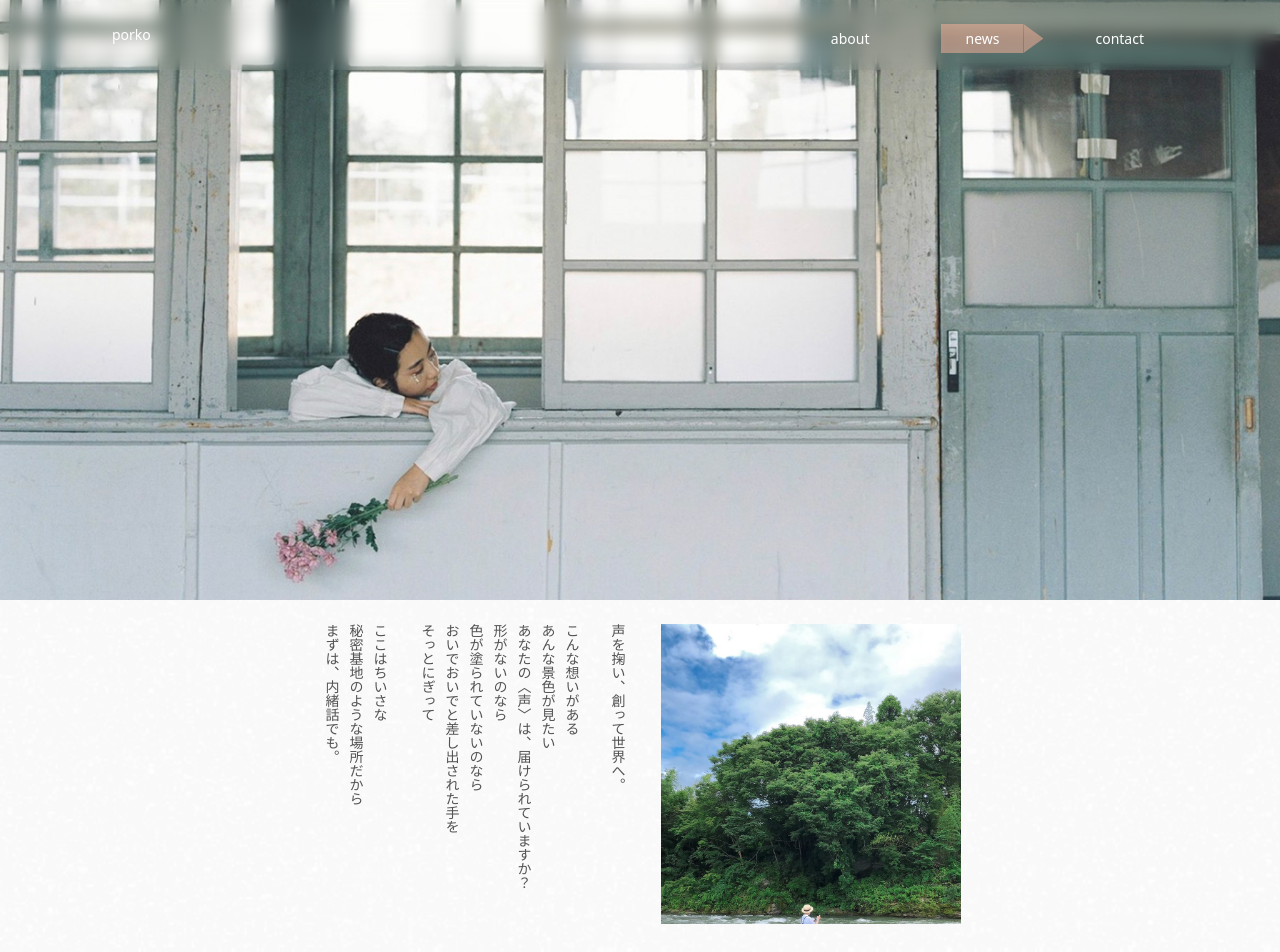
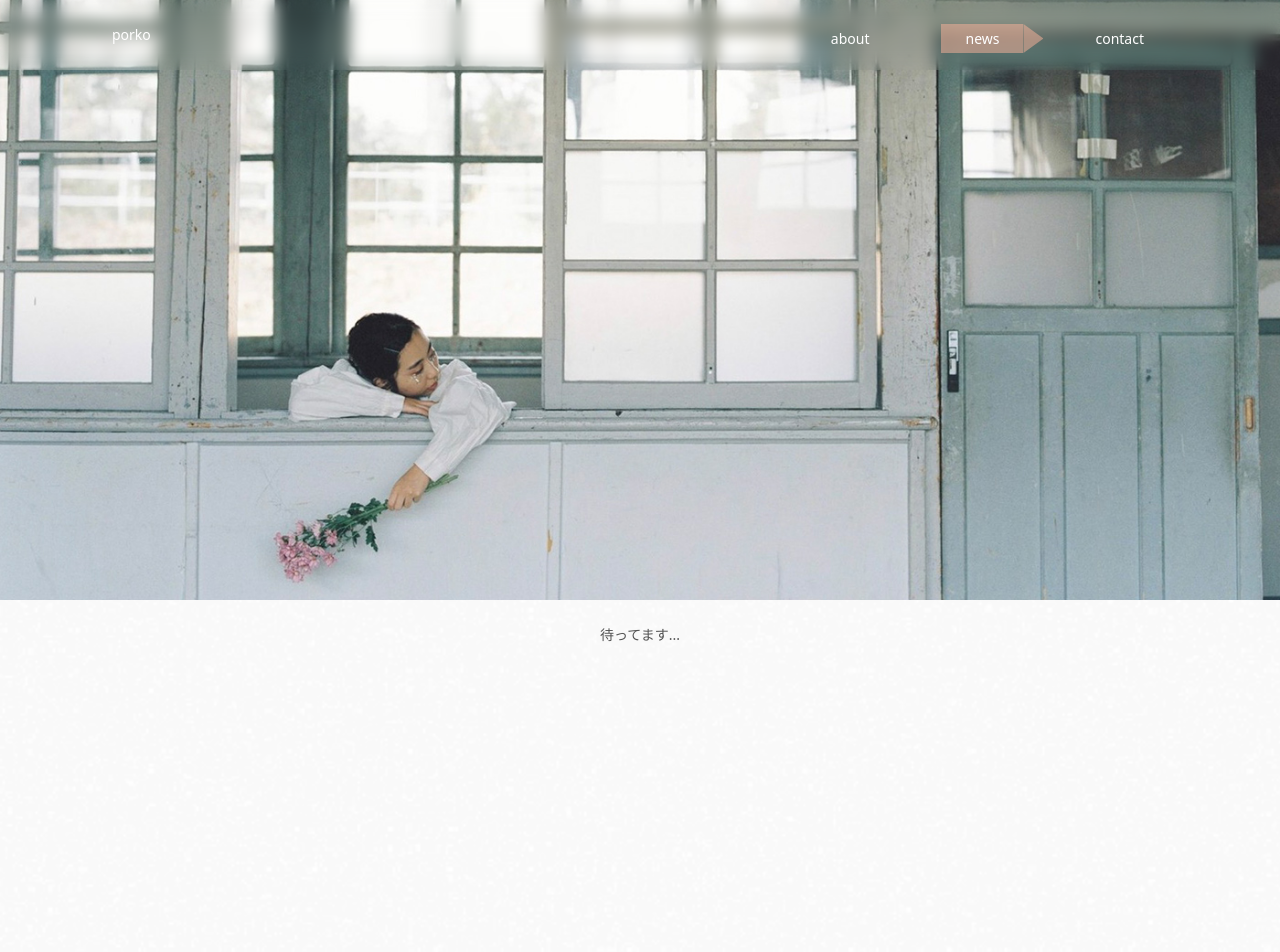
Before and after one commit to kaikojima05/porko, a Next.js app: page /news in a window 1280 px wide. Shown: the top 952 px of the page. Built offline with nearby package versions, Linux system fonts and the light colour scheme.

Commit message:
workslist ページに category を表示できるようにした

```diff
--- a/package.json
+++ b/package.json
@@ -33,6 +33,7 @@
     "react-dom": "18.2.0",
     "react-hook-form": "^7.44.3",
     "react-html-parser": "^2.0.2",
+    "react-paginate": "^8.2.0",
     "server-only": "^0.0.1",
     "tailwindcss": "3.3.2",
     "typescript": "5.1.3"
--- /dev/null
+++ b/pages/about/worksList/page/[number].tsx
@@ -0,0 +1,2 @@
+import { GetStaticPaths } from 'next'
+import Body from '@/ui/base/body'
--- a/pages/news/index.tsx
+++ b/pages/news/index.tsx
@@ -1,10 +1,10 @@
 import { useOnScrollAnimation } from "@/ui/hooks/useOnScrollAnimation";
 import Image from "next/image";
 import Body from "@/ui/base/body";
+import NewsPage from '@/ui/pages/news/section/main/index'
 
-export default function Home() {
+export default function News() {
   const backgroundRef = useOnScrollAnimation();
-  const sectionMessageRef = useOnScrollAnimation();
 
   return (
     <>
@@ -27,49 +27,6 @@ export default function Home() {
         }
         bodyClassName="h-[1800px]"
       >
-        <section className="">
-          <article>
-            <div
-              className="flex justify-center items-start flex-row-reverse gap-8 before-scroll-repeat"
-              ref={sectionMessageRef}
-            >
-              <div className="h-[300px] overflow-y-hidden">
-                <Image
-                  src="/images/LINE_ALBUM_230609.jpg"
-                  width={300}
-                  height={300}
-                  alt=""
-                  className="w-[300px] overflow-y-hidden"
-                />
-              </div>
-              <div className="flex flex-row-reverse gap-6">
-                <h2 className="writing-vertical">声を掬い、創って世界へ。</h2>
-                <p className="leading-6 writing-vertical text-[14px]">
-                  こんな想いがある
-                  <br />
-                  あんな景色が見たい
-                  <br />
-                  あなたの〈声〉は、届けられていますか？
-                  <br />
-                  形がないのなら
-                  <br />
-                  色が塗られていないのなら
-                  <br />
-                  おいでおいでと差し出された手を
-                  <br />
-                  そっとにぎって
-                </p>
-                <p className="leading-6 writing-vertical text-[14px]">
-                  ここはちいさな
-                  <br />
-                  秘密基地のような場所だから
-                  <br />
-                  まずは、内緒話でも。
-                </p>
-              </div>
-            </div>
-          </article>
-        </section>
       </Body>
     </>
   );
--- a/ui/base/about/body/index.tsx
+++ b/ui/base/about/body/index.tsx
@@ -79,7 +79,7 @@ const AboutBodyLayout = forwardRef<HTMLDivElement, AboutBodyLayoutProps>(
                     {name}
                   </h3>
                   <div className={classNames("my-6", "md:my-6")}>
-                    <p>{profileSentence}</p>
+                    {profileSentence}
                   </div>
                   <div className="flex justify-end">
                     <div
--- a/ui/base/body/index.tsx
+++ b/ui/base/body/index.tsx
@@ -17,6 +17,7 @@ export default function Body({
   bodyClassName,
 }: BodyProps) {
   const router = useRouter();
+
   return (
     <>
       <Header />
@@ -24,9 +25,9 @@ export default function Body({
       <main
         className={classNames(
           "w-full",
-          "pt-6 px-4",
-          "md:px-[17%]",
-          "xl:px-[22%]",
+          "pt-6 px-[0.9375rem]",
+          "lg:min-w-[58.125rem] lg:max-w-[58.125rem] lg:px-0 lg:mx-auto",
+          "xl:min-w-[62.5rem] xl:max-w-[62.5rem]",
           "overflow-x-hidden",
           `${bodyClassName}`
         )}
--- /dev/null
+++ b/ui/base/categoryList/index.tsx
@@ -0,0 +1,29 @@
+import classNames from 'classnames'
+import type { Works } from '@/ui/base/types/works'
+import Article from '@/ui/base/article'
+import Section from '@/ui/base/section'
+
+type CategoryListProps = {
+  works: Works[]
+}
+
+export default function CategoryList({ works }: CategoryListProps) {
+  const categoryList = works.map((item) => item.category)
+  const filterCategoryList = Array.from(new Set(categoryList.flat()))
+
+  return (
+    <Article>
+      <Section>
+        <div className={classNames('lg:flex lg:justify-center lg:items-center lg:gap-4')}>
+          {filterCategoryList &&
+            filterCategoryList.map((category, index) => (
+              <div key={index} className={classNames('lg:rounded-full lg:border lg:border-base-black lg:py-1.5 lg:px-8')}>
+                <p>{category}</p>
+              </div>
+            ))
+          }
+        </div>
+      </Section>
+    </Article >
+  );
+}
--- /dev/null
+++ b/ui/base/heading/index.tsx
@@ -0,0 +1,13 @@
+import classNames from 'classnames'
+
+type HeadingProps = {
+  heading: string;
+}
+
+export default function Heading({ heading }: HeadingProps) {
+  return (
+    <div className='text-center'>
+      <h2 className={classNames('text-[1rem] border-b border-base-black pb-2 px-4 inline-block', 'lg:text-[1.35rem] lg:px-6')}>{heading}</h2>
+    </div>
+  );
+}
--- a/ui/base/worksCard/index/index.tsx
+++ b/ui/base/worksCard/index/index.tsx
@@ -10,12 +10,14 @@ type WorksCardProps = {
   works: Works[];
   isMap?: boolean;
   isSlice?: boolean;
+  isWorksList?: boolean;
 };
 
 export default function WorksCard({
   works,
   isMap = false,
   isSlice = false,
+  isWorksList = false,
 }: WorksCardProps) {
   const worksRefs = useRef<RefObject<HTMLDivElement>[]>([]);
   works.map((_, index) => {
@@ -92,7 +94,7 @@ export default function WorksCard({
     <>
       <div
         id="worksCards"
-        className={classNames("my-6 grid grid-cols-2 gap-3", "md:grid-cols-4")}
+        className={classNames("my-6 grid grid-cols-2 gap-3", "md:grid-cols-4", `${(isWorksList && isMap) && 'lg:grid-cols-5'}`)}
       >
         {isMap &&
           sortWorks.map((work, index) => {
@@ -122,7 +124,7 @@ export default function WorksCard({
       </div>
       {isSlice && works.length >= 4 && (
         <PostIt
-          title="more..."
+          title="more ..."
           icon={<FontAwesomeIcon icon={faArrowUpRightFromSquare} />}
           isLink={true}
           href="about/worksList/"
--- a/ui/pages/about/section/main/kai/index/index.tsx
+++ b/ui/pages/about/section/main/kai/index/index.tsx
@@ -12,7 +12,21 @@ const AboutKai = forwardRef<HTMLDivElement, AboutKaiProps>((props, ref) => {
         toggleProfileFunction={props.toggleProfile}
         name="小嶋 凱 Kai Kojima"
         profileImageSrc="/images/LINE_ALBUM_230613.jpg"
-        profileSentence="テストテストテストテストテストテストテストテストテストテストテストテストテストテストテストテストテストテスト"
+        profileSentence={
+          <>
+            <p>
+              神奈川県出身の26歳。<br />
+              現在は東京都八王子市在住。妻（麻莉恵）に時々怒られながらも、ほのぼのと平和な夫婦ふたり暮らしを愉しんでいます。
+            </p>
+            <p>八王子市内の制作会社でWebエンジニアの仕事をしています。<br />
+              好きなものは「猫」「ラーメン」「ビール」「寝ること」。
+            </p>
+            <p>
+              妻の影響もあり、夫婦揃ってなにわ男子を推しています。<br />
+              生粋のインドア人間。ふかふかのベッドをこよなく愛しているものの、最近はキャンプに興味津々。
+            </p>
+          </>
+        }
         sns={{
           twitter: {
             href: "https://twitter.com/kaikojima0724",
@@ -21,7 +35,11 @@ const AboutKai = forwardRef<HTMLDivElement, AboutKaiProps>((props, ref) => {
         github={{
           href: "https://github.com/kaikojima05?tab=repositories",
         }}
-        works="テスト"
+        works={
+          <p className="text-center mt-4">
+            coming soon ...
+          </p>
+        }
         ref={ref}
       />
     </>
--- a/ui/pages/about/worksList/section/main/index/index.tsx
+++ b/ui/pages/about/worksList/section/main/index/index.tsx
@@ -2,12 +2,18 @@ import WorksCard from "@/ui/base/worksCard/index";
 import type { Works } from "@/ui/base/types/works";
 import Article from "@/ui/base/article";
 import Section from "@/ui/base/section";
+import CategoryList from '@/ui/base/categoryList'
+import Heading from '@/ui/base/heading'
 
 export default function WorksList({ works }: { works: Works[] }) {
   return (
     <Article>
-      <Section>
-        <WorksCard works={works} isMap={true} />
+      <Section isTopMargin={false}>
+        <Heading heading="all works" />
+        <CategoryList works={works} />
+      </Section>
+      <Section isTopMargin={true}>
+        <WorksCard works={works} isMap={true} isWorksList={true} />
       </Section>
     </Article>
   );
```
Also changed, not shown: ui/base/header/index.tsx (+3 -4 lines), ui/pages/about/section/main/marie/index/index.tsx (+15 -5 lines), 1 other file (tests, documents, lock files or other folders).
